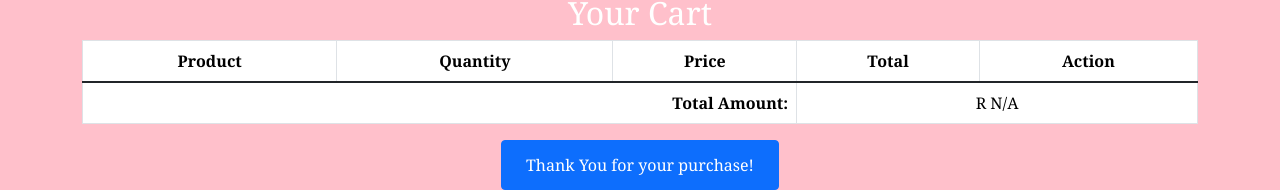
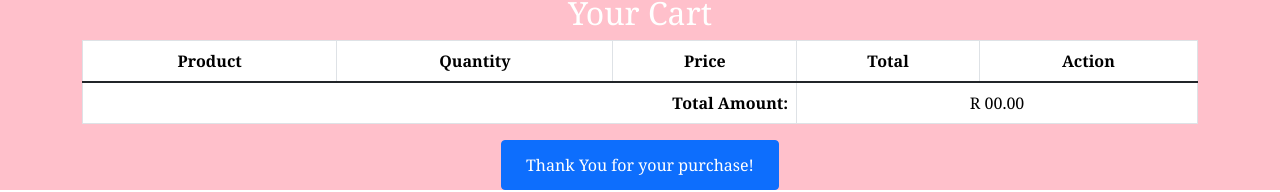
Before and after one commit to MasoodahGeorge/capstone, a Vue app: page /cart in a window 1280 px wide. Shown: the part 166-358 px from the top of the page. Built offline with nearby package versions, Linux system fonts and the light colour scheme; a web font is replaced by a local one.

Commit message:
edited cart

```diff
--- a/package.json
+++ b/package.json
@@ -12,6 +12,7 @@
     "axios": "^1.7.7",
     "bootstrap": "^5.3.3",
     "core-js": "^3.8.3",
+    "cors": "^2.8.5",
     "minimatch": "^10.0.1",
     "register-service-worker": "^1.7.2",
     "vue": "^3.2.13",
--- a/src/views/CartView.vue
+++ b/src/views/CartView.vue
@@ -35,7 +35,7 @@
                   <strong>Total Amount:</strong>
                 </td>
                 <td colspan="2" id="total-amount" class="text-center">
-                  R {{ (totalAmount && typeof totalAmount === 'number') ? totalAmount.toFixed(2) : 'N/A' }}
+                  R {{ (totalAmount && typeof totalAmount === 'number') ? totalAmount.toFixed(2) : '00.00' }}
                 </td>
               </tr>
             </tfoot>
```
Also changed, not shown: 1 other file (tests, documents, lock files or other folders).
